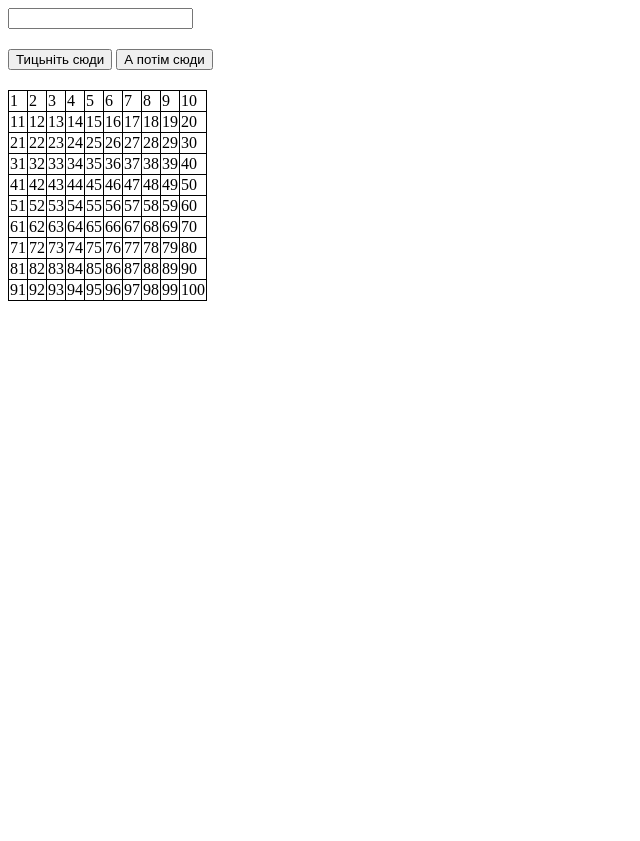
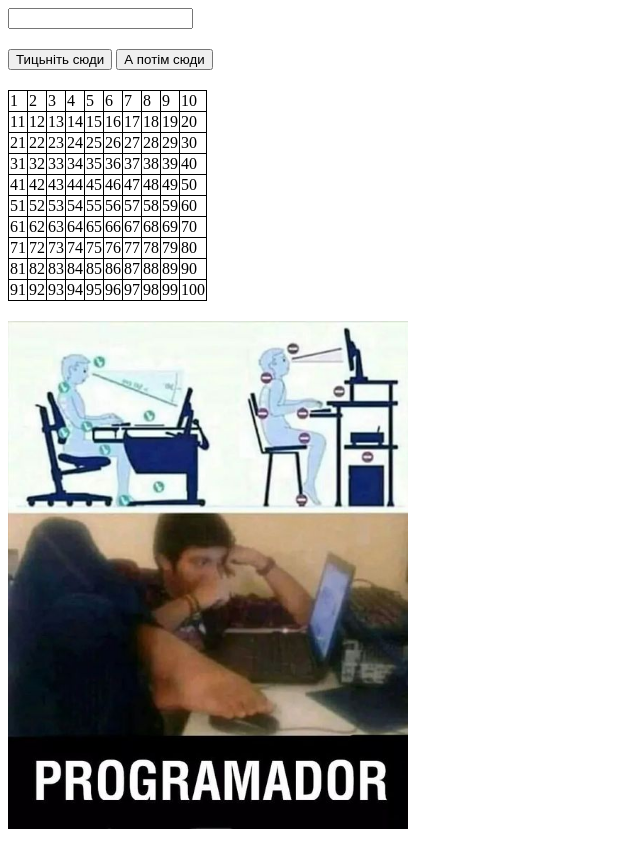
Before and after one commit to ValeriaBodrova/hw18-DOM, a plain HTML site: page index.html in a window 1280 px wide. Shown: the whole page, without its empty margins (0-640 px from the left). Before the commit the page ends 800 px from the top, so only its background shows below. Drawn offline with Linux system fonts and the light colour scheme.

Commit message:
task4 done

```diff
--- a/index.html
+++ b/index.html
@@ -22,6 +22,10 @@
     <div class="task3">
         <table id="table"></table>
     </div>
+
+    <div class="task4">
+        <img id="randomImage" src="" alt="Random Image" width="400px">
+   </div>
     <script src="script.js"></script>
 </body>
 </html>
--- a/script.js
+++ b/script.js
@@ -54,8 +54,9 @@ redirectButton.addEventListener('click', function() {
 });
 
 //task3
+
 //Створити цикл що буде створювати рядки
-//створити цикл що буде створювати комірки
+//створити цикл що буде створювати комірки в середині того,що створює рядки
 //змінна, яка за формулою буде фіксувати номер комірки, ітеруючись по кожному рядку переходити на новий десяток
 // (цю формулу не сама придумала, це якийсь ту мач складний левел для мене)
 //запушити комірку в рядок
@@ -77,3 +78,13 @@ for (let i = 1; i <= 10; i++) {
 
   table.appendChild(row);
 }
+
+//task4
+
+let imagesFolder = 'images/';
+let imageCount = 9; // Кількість зображень у папці
+let randomIndex = Math.floor(Math.random() * imageCount) + 1;
+let imagePath = imagesFolder + randomIndex + '.jpg';
+
+let randomImage = document.getElementById('randomImage');
+randomImage.src = imagePath;
--- a/style.css
+++ b/style.css
@@ -26,3 +26,7 @@ table{
 table td{
     border: 1px solid #000;
 }
+
+.task4{
+    margin-top: 20px;
+}
```
Also changed, not shown: images/1.jpg (added), images/2.jpg (added), images/3.jpg (added), images/4.jpg (added), images/5.jpg (added), images/6.jpg (added), images/7.jpg (added), images/8.jpg (added), images/9.jpg (added).
